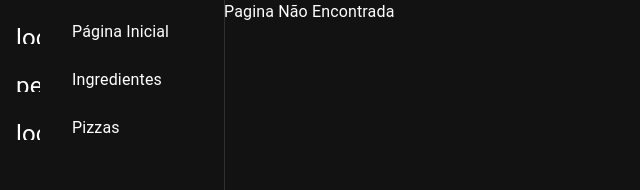
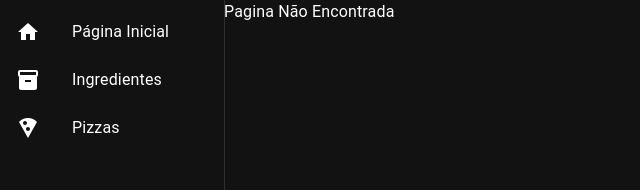
Before and after one commit to thiagoelias99/PizzaHub-FrontEnd-React, a React (Create React App) app: page / in a window 1280 px wide. Shown: the top 190 px of the page, without its empty margins (0-640 px from the left). Built offline with nearby package versions, Linux system fonts and the light colour scheme.

Commit message:
feat: added icons to drawer

```diff
--- a/src/components/SideBar/SideBar.tsx
+++ b/src/components/SideBar/SideBar.tsx
@@ -2,9 +2,10 @@ import { Box, Drawer, Icon, List, ListItemButton, ListItemIcon, ListItemText, us
 import { useMatch, useNavigate, useResolvedPath } from "react-router-dom";
 import { useAppDrawerContext } from "../../context/DrawerContext";
 
+
 interface IListItemLink {
     to: string;
-    icon: string;
+    icon: JSX.Element;
     label: string;
     onClick: (() => void) | undefined;
 }
@@ -26,7 +27,7 @@ const ListItemLink: React.FC<IListItemLink> = ({ to, icon, label, onClick }) =>
             onClick={handleClick}
             selected={!!match}>
             <ListItemIcon>
-                <Icon>{icon}</Icon>
+                {icon}
             </ListItemIcon>
             <ListItemText primary={label}>
             </ListItemText>
--- a/src/context/DrawerContext.tsx
+++ b/src/context/DrawerContext.tsx
@@ -1,7 +1,7 @@
 import { createContext, useCallback, useContext, useState } from "react";
 
 interface IDrawerOption {
-    icon: string
+    icon: JSX.Element
     path: string;
     label: string;
 }
--- a/src/routes/AppRoutes.tsx
+++ b/src/routes/AppRoutes.tsx
@@ -8,6 +8,10 @@ import { PizzasDetails } from "../pages/pizzas/PizzaDetails/PizzasDetails";
 import { useAppDrawerContext } from "../context/DrawerContext";
 import { useEffect } from "react";
 
+import HomeIcon from "@mui/icons-material/Home";
+import LocalPizzaIcon from "@mui/icons-material/LocalPizza";
+import InventoryIcon from "@mui/icons-material/Inventory";
+
 const AppRoutes = () => {
     const { setDrawerOptions } = useAppDrawerContext();
 
@@ -15,17 +19,17 @@ const AppRoutes = () => {
     useEffect(() => {
         setDrawerOptions([
             {
-                icon: "localpizza",
+                icon: <HomeIcon />,
                 path: "/dashboard",
                 label: "Página Inicial",
             },
             {
-                icon: "people",
+                icon: <InventoryIcon />,
                 path: "/ingredients",
                 label: "Ingredientes",
             },
             {
-                icon: "location_city",
+                icon: <LocalPizzaIcon />,
                 path: "/pizzas",
                 label: "Pizzas",
             },
```
